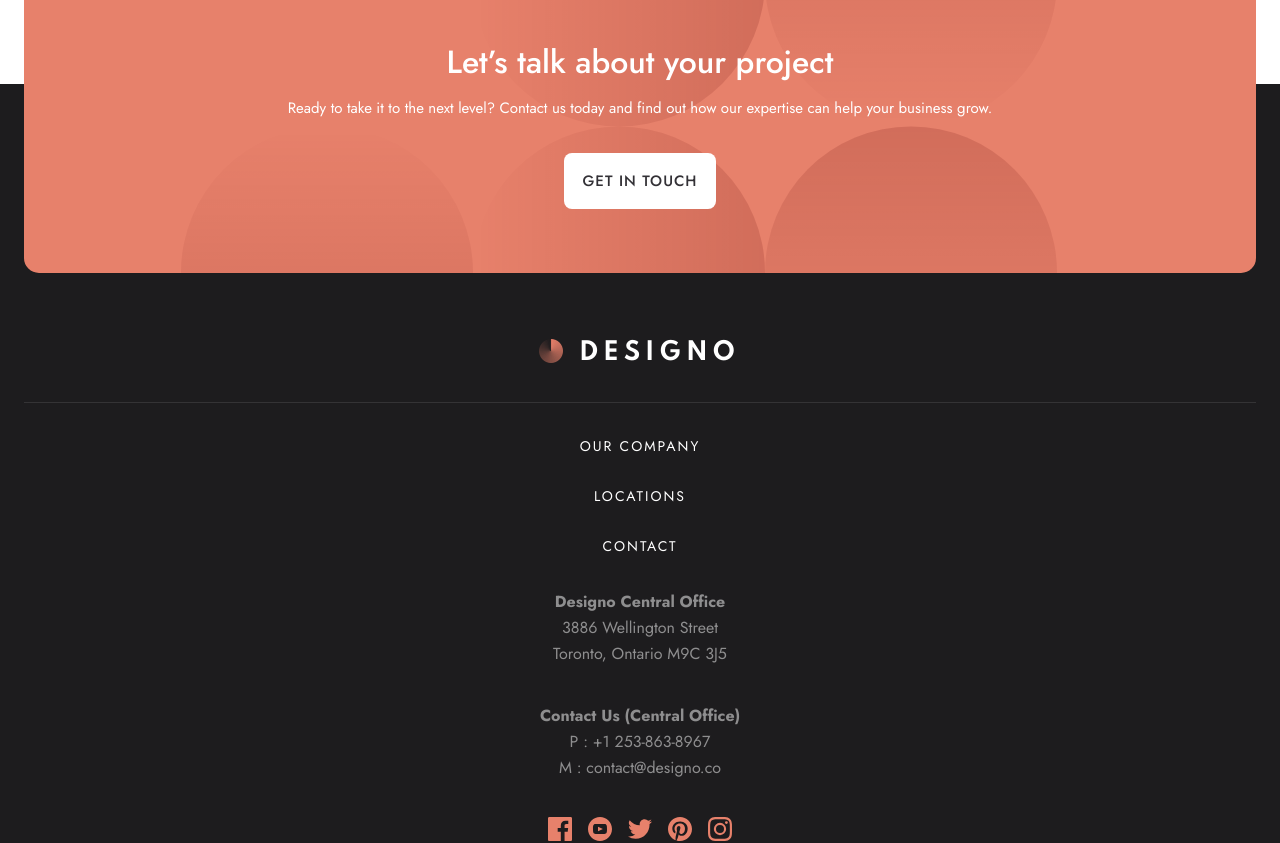
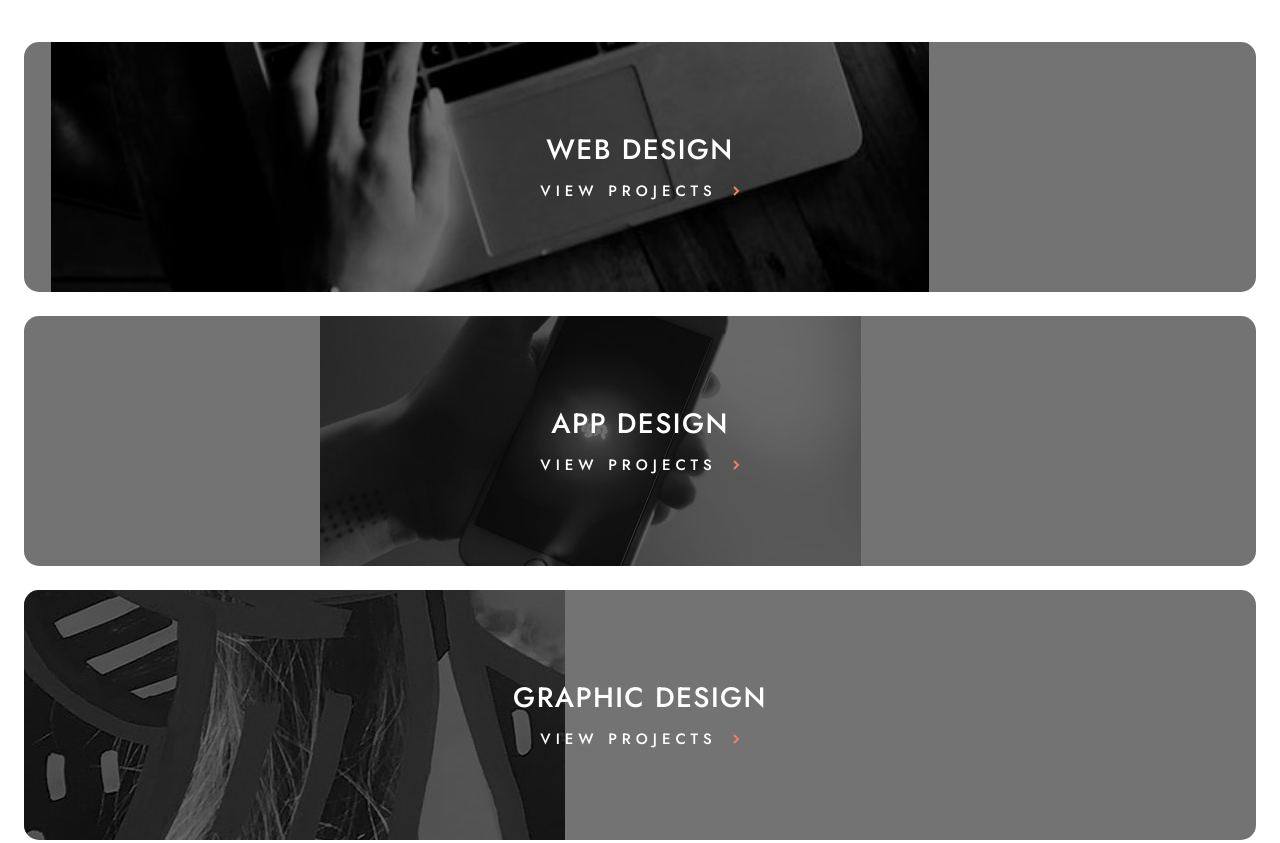
Before and after one commit to g-akca/designo, a React (Vite) app: page / in a window 1280 px wide. Shown: the part 1017-1860 px from the top of the page. Built offline with nearby package versions, Linux system fonts and the light colour scheme.

Commit message:
Add design cards to Home component

```diff
--- a/src/pages/Home.tsx
+++ b/src/pages/Home.tsx
@@ -1,9 +1,18 @@
 import HomeHero from "../components/home/HomeHero";
+import AppDesignCard from "../components/shared/AppDesignCard";
+import GraphicDesignCard from "../components/shared/GraphicDesignCard";
+import WebDesignCard from "../components/shared/WebDesignCard";
 
 function Home() {
   return (
     <div className="flex flex-col gap-30">
       <HomeHero />
+
+      <div className="px-6 flex flex-col gap-6">
+        <WebDesignCard />
+        <AppDesignCard />
+        <GraphicDesignCard />
+      </div>
     </div>
   )
 }
```
